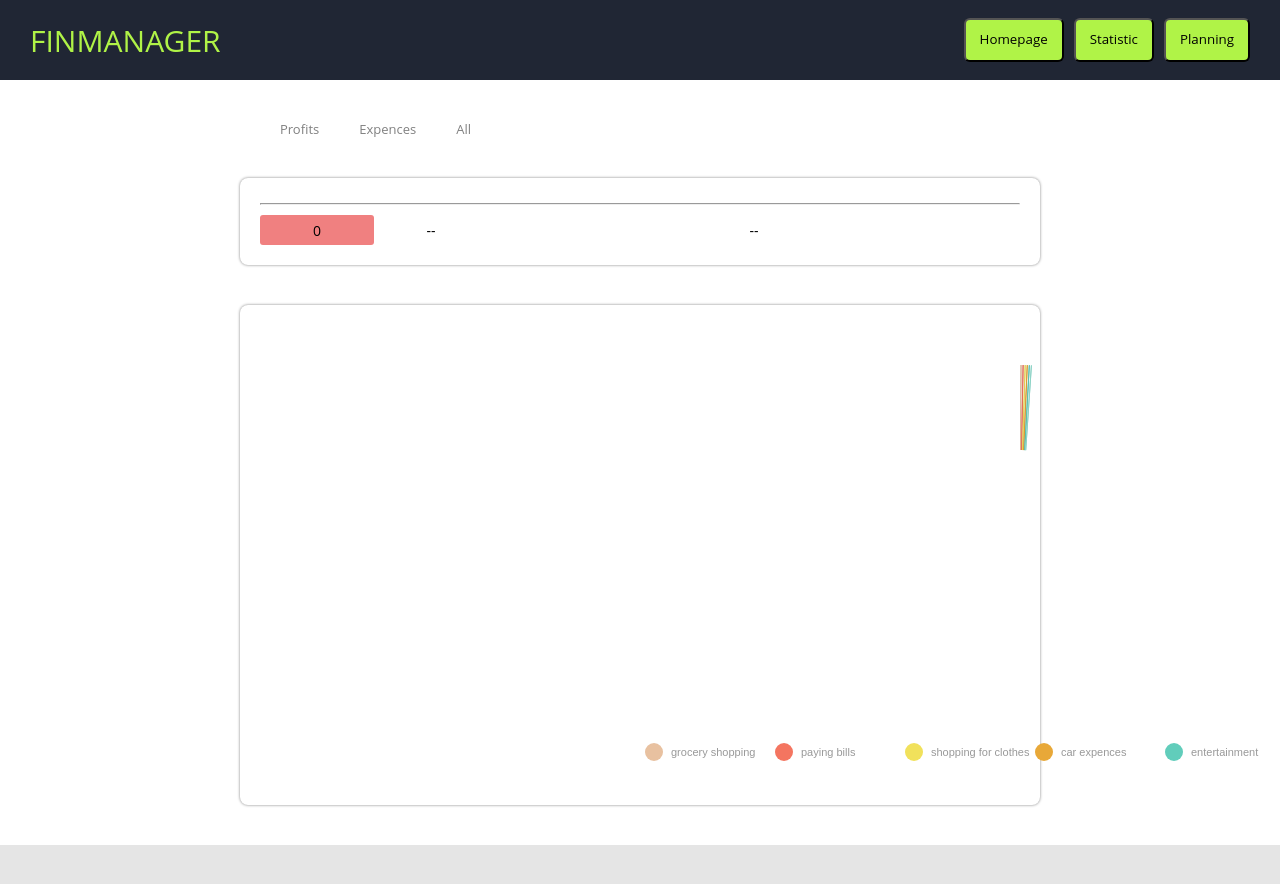
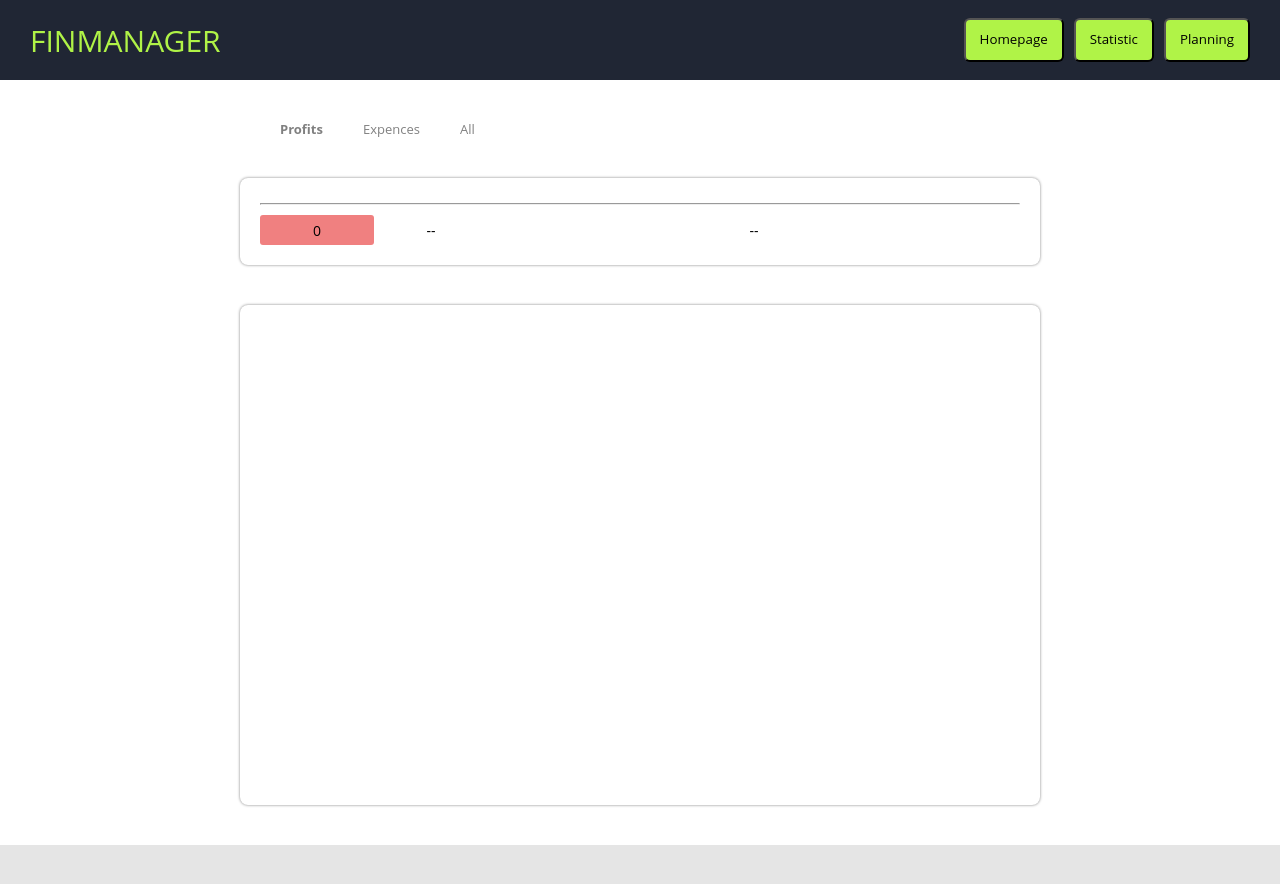
Before and after one commit to sp28337/react-learn, a React (Create React App) app: page / in a window 1280 px wide. Both pictures are taken after a click on the button "Statistic". Shown: the top 884 px of the page. Built offline with nearby package versions, Linux system fonts and the light colour scheme.

Commit message:
add styles to title of panels

```diff
--- a/src/components/views/local/DataChart.jsx
+++ b/src/components/views/local/DataChart.jsx
@@ -168,8 +168,8 @@ const DataChart = (props) => {
 
     return (
         <React.Fragment>
-            <DataContainer style={{height: "500px", width: "800px"}}>
-                { show && <MyResponsivePie data={[{
+            { show && <DataContainer style={{height: "500px", width: "800px"}}>
+                <MyResponsivePie data={[{
                     "id": "grocery shopping",
                     "label": "grocery shopping",
                     "value": r01,
@@ -204,9 +204,9 @@ const DataChart = (props) => {
                     "label": "travels",
                     "value": r06,
                     "color": "hsl(191, 70%, 50%)"
-                    }]}/>
-                }
+                    }].filter(item => item.value > 0)}/>
             </DataContainer>
+            }
         </React.Fragment>
     )
 }
--- a/src/components/views/local/DataList.jsx
+++ b/src/components/views/local/DataList.jsx
@@ -36,9 +36,9 @@ const DataList = (props) => {
         <React.Fragment>
 
             <ButtonLine>
-                <ButtonItem onClick={reduceDataType1}>Profits</ButtonItem>
-                <ButtonItem onClick={reduceDataType2}>Expences</ButtonItem>
-                <ButtonItem onClick={reduceDataType3}>All</ButtonItem>
+                <ButtonItem style={{fontWeight: dataType === "profit" ? "bold": ""}} onClick={reduceDataType1}>Profits</ButtonItem>
+                <ButtonItem style={{fontWeight: dataType === "expence" ? "bold": ""}} onClick={reduceDataType2}>Expences</ButtonItem>
+                <ButtonItem style={{fontWeight: dataType === "all" ? "bold": ""}} onClick={reduceDataType3}>All</ButtonItem>
             </ButtonLine>
 
             <DataContainer>
```
